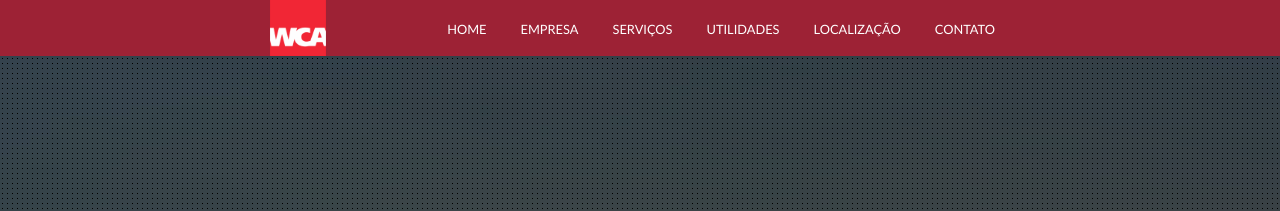
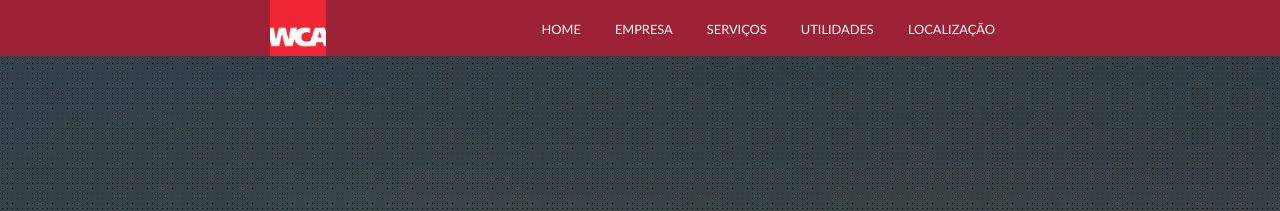
Before and after one commit to WCAComex/wcacomex.github.io, a Jekyll site: the page built from index.html, in a window 1280 px wide and 900 px high. Shown: the top 211 px of the window. Built offline with Jekyll 4.4.1, drawn with Linux system fonts in a browser that asks for light colours; some of the changed text lies outside the part shown.

Commit message:
Links de contato ocultados

```diff
--- a/_includes/footer.html
+++ b/_includes/footer.html
@@ -38,7 +38,7 @@
           {% endif %}
         {% endfor %}
         <li><a href="{{ site.baseurl }}/#mapa">Localização</a></li>
-        <li><a href="#contato">Contato</a></li>
+        {% comment %} <li><a href="#contato">Contato</a></li> {% endcomment %}
       </ul>
     </nav>
 
--- a/_includes/header.html
+++ b/_includes/header.html
@@ -23,7 +23,7 @@
           {% endif %}
         {% endfor %}
         <a href="{{ site.baseurl }}/#mapa" class="page-link">Localização</a>
-        <a href="#contato" class="page-link">Contato</a>
+        {% comment %} <a href="#contato" class="page-link">Contato</a> {% endcomment %}
       </div>
     </nav>
 
--- a/_includes/sections/about.html
+++ b/_includes/sections/about.html
@@ -20,12 +20,12 @@
 
     {% endif %}
 
-    <p class="about-cta">
+    {% comment %} <p class="about-cta">
         <a href="#contato" data-btn>
             <span data-text="nowrap">Solicite uma visita</span> ou
             <span data-text="nowrap">venha nos conhecer</span>
         </a>
-    </p>
+    </p> {% endcomment %}
 
 </div>
 
```
